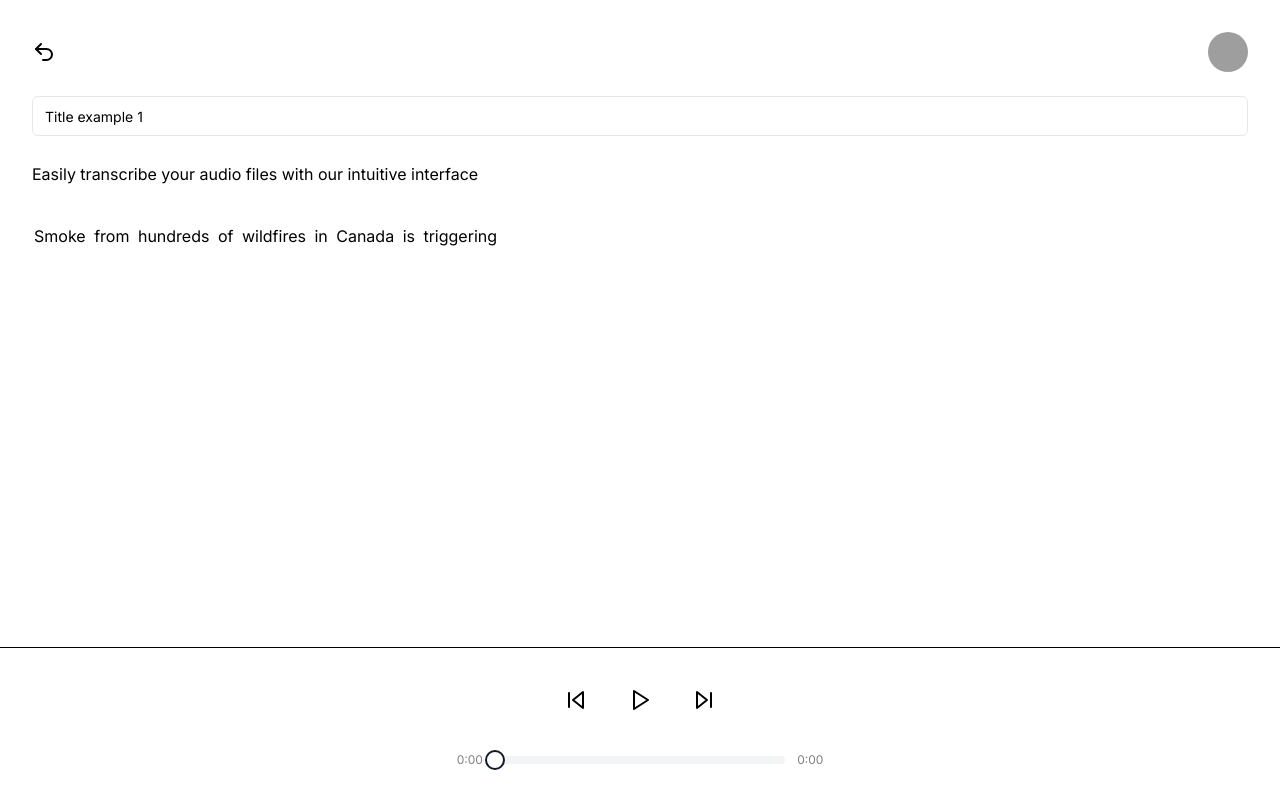
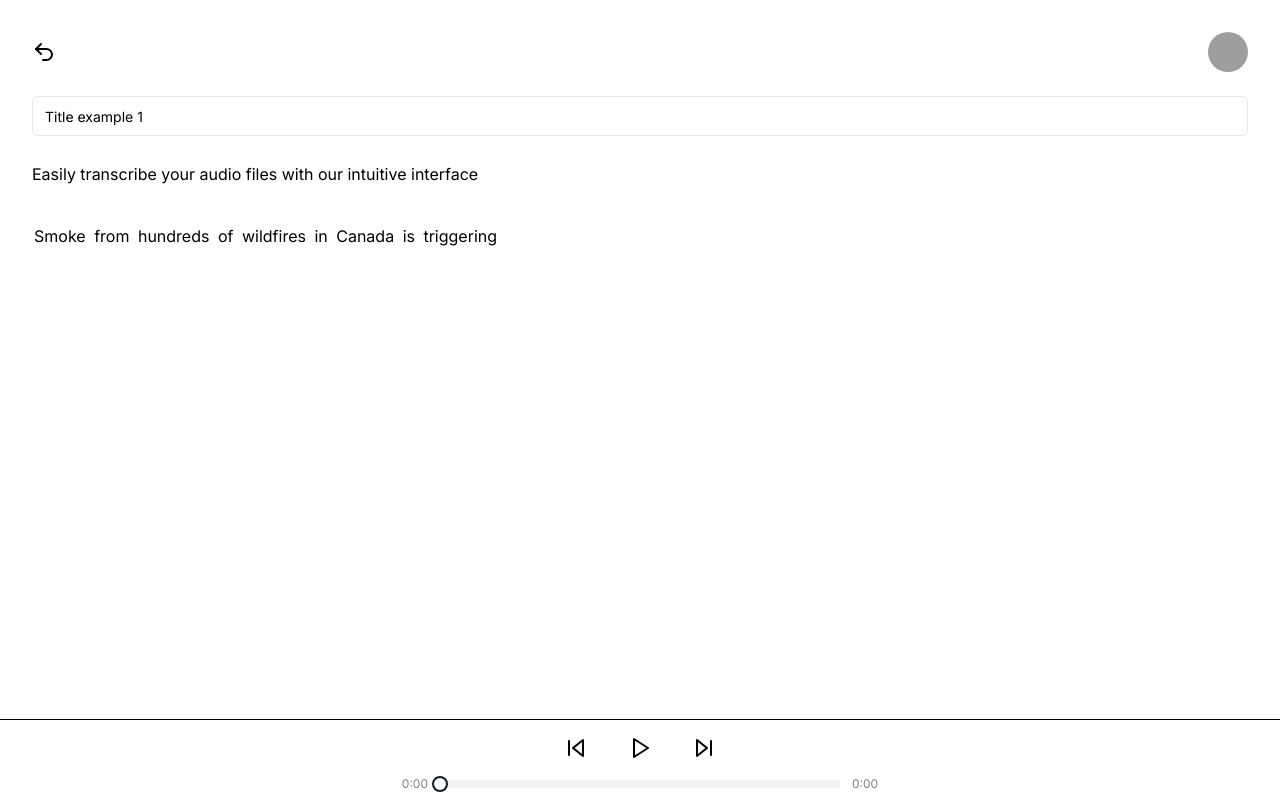
Before and after one commit to developaul/transcribe-app, a Next.js app: page /workspace/1 in a window 1280 px wide. Built offline with nearby package versions, Linux system fonts and the light colour scheme; grey boxes are pictures that could not be loaded.

Commit message:
chore: footer styles added

```diff
--- a/src/components/Project/AudioControl.tsx
+++ b/src/components/Project/AudioControl.tsx
@@ -60,7 +60,7 @@ const AudioControl = ({ audio }: Props) => {
   const duration = audio?.current?.duration ?? 0
 
   return (
-    <div className="flex gap-x-3 text-xs pt-2">
+    <div className="w-full flex items-center justify-center gap-x-3 text-xs pt-2">
       <span className="opacity-50 w-12 text-right">{formatTime(currentTime)}</span>
 
       <Slider
--- a/src/components/Project/Player.tsx
+++ b/src/components/Project/Player.tsx
@@ -36,8 +36,9 @@ const Footer = () => {
   }
 
   return (
-    <footer className='flex flex-col justify-center items-center w-full fixed bottom-0 left-0 border-t border-t-black dark:border-t-white py-8 gap-6'>
-      <div className='flex gap-2'>
+    <footer className='flex flex-col justify-center items-center w-full fixed bottom-0 left-0 border-t border-t-black dark:border-t-white py-2 gap-1'>
+      <div className='container'>
+        <div className='flex items-center justify-center gap-2'>
           <Button variant='ghost' onClick={handleSkipBack}>
             <SkipBack />
           </Button>
@@ -48,9 +49,10 @@ const Footer = () => {
             <SkipForward />
           </Button>
         </div>
-      <div className='w-96'>
+        <div className='flex items-center justify-center w-full'>
           <AudioControl audio={audioRef} />
-        <audio src={'/audio.mp3'} ref={audioRef} />
+          <audio className='hidden' src={'/audio.mp3'} ref={audioRef} />
+        </div>
       </div>
     </footer>
   )
--- a/src/components/ui/slider.tsx
+++ b/src/components/ui/slider.tsx
@@ -20,7 +20,7 @@ const Slider = React.forwardRef<
     <SliderPrimitive.Track className="relative h-2 w-full grow overflow-hidden rounded-full bg-gray-100 dark:bg-gray-800">
       <SliderPrimitive.Range className="absolute h-full bg-gray-900 dark:bg-gray-50" />
     </SliderPrimitive.Track>
-    <SliderPrimitive.Thumb className="block h-5 w-5 rounded-full border-2 border-gray-900 bg-white ring-offset-white transition-colors focus-visible:outline-none focus-visible:ring-2 focus-visible:ring-gray-950 focus-visible:ring-offset-2 disabled:pointer-events-none disabled:opacity-50 dark:border-gray-50 dark:bg-gray-950 dark:ring-offset-gray-950 dark:focus-visible:ring-gray-300" />
+    <SliderPrimitive.Thumb className="block h-4 w-4 rounded-full border-2 border-gray-900 bg-white ring-offset-white transition-colors focus-visible:outline-none focus-visible:ring-2 focus-visible:ring-gray-950 focus-visible:ring-offset-2 disabled:pointer-events-none disabled:opacity-50 dark:border-gray-50 dark:bg-gray-950 dark:ring-offset-gray-950 dark:focus-visible:ring-gray-300" />
   </SliderPrimitive.Root>
 ))
 Slider.displayName = SliderPrimitive.Root.displayName
```
Lines whose indentation alone changed are shown as unchanged.
